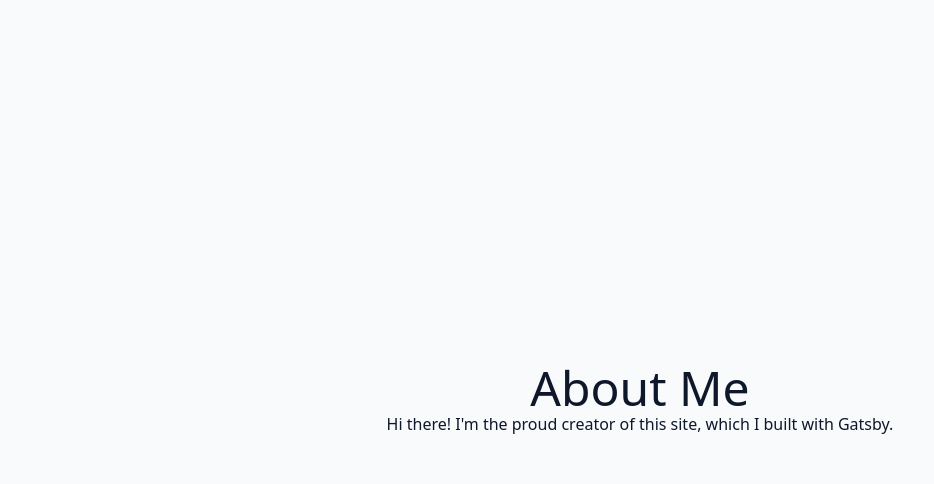
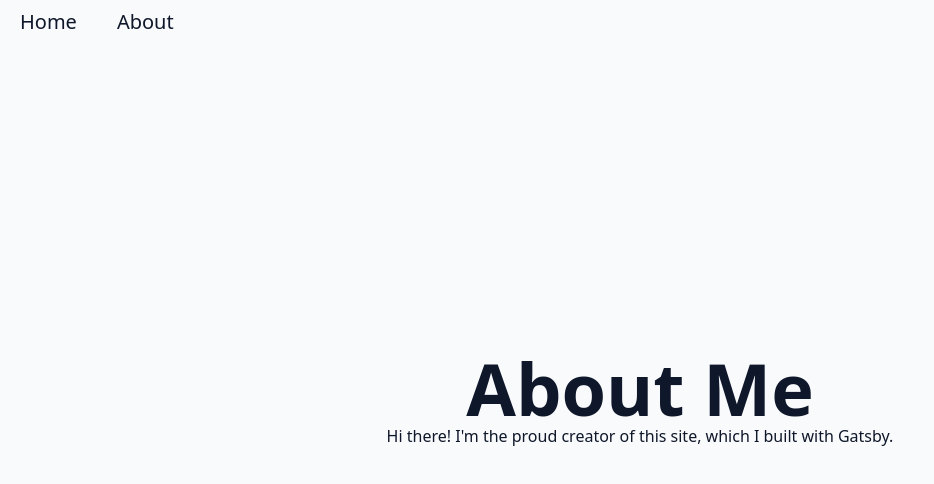
Before and after one commit to ElDucche/blog, a Gatsby site: page /about in a window 1280 px wide. Shown: the whole page, without its empty margins (0-934 px from the left). Built offline with nearby package versions, Linux system fonts and the light colour scheme; Gatsby itself is replaced by a stand-in of ours.

Commit message:
partie 4 avec le layout

```diff
--- /dev/null
+++ b/src/components/layout.js
@@ -0,0 +1,23 @@
+import * as React from 'react'
+import { Link } from 'gatsby'
+
+const Layout = ({ pageTitle, children }) => {
+  return (
+    <div className='text-slate-900 dark:text-slate-50 bg-slate-50 dark:bg-slate-900'>
+      <nav className='fixed mt-2'>
+        <ul className='list-none text-lg flex justify-evenly'>
+          <li className=''><Link to="/" className="layout-link">Home</Link></li>
+          <li className=''><Link to="/about" className="layout-link">About</Link></li>
+        </ul>
+      </nav>
+      <main className='p-0 m-0'>
+        <section className='grid content-center place-items-center h-screen'>
+            <h1 className='text-7xl font-bold'>{pageTitle}</h1>
+            {children}
+        </section>
+      </main>
+    </div>
+  )
+}
+
+export default Layout
--- a/src/pages/about.js
+++ b/src/pages/about.js
@@ -1,13 +1,11 @@
 import * as React from 'react';
+import Layout from '../components/layout';
 
 const AboutPage = () => {
     return (
-      <main className="text-slate-900 bg-slate-50 dark:text-slate-50 dark:bg-slate-900">
-        <section className="h-screen grid content-center place-items-center">
-          <h1 className='text-5xl'>About Me</h1>
-          <p className='font-light'>Hi there! I'm the proud creator of this site, which I built with Gatsby.</p>
-        </section>
-      </main>
+      <Layout pageTitle="About Me">
+        <p>Hi there! I'm the proud creator of this site, which I built with Gatsby.</p>
+      </Layout>
     )
   }
 
--- a/src/pages/index.js
+++ b/src/pages/index.js
@@ -1,19 +1,11 @@
 import * as React from "react"
-import { Link } from "gatsby"
+import Layout from "../components/layout"
 
 const IndexPage = () => {
   return (
-    <main className="text-slate-900 bg-slate-50 dark:text-slate-50 dark:bg-slate-900">
-      <section className="h-screen grid content-center place-items-center">
-        <h1 className="text-5xl font-bold">
-          My first Gatsby site
-          <br />
-          <span className="text-3xl italic capitalize">I'm making this by following the Gatsby Tuto !</span>
-        </h1>
-        <Link to="/about" className="text-2xl mt-4 p-2 rounded hover:bg-slate-900 hover:text-slate-50">About</Link>
-      </section>
-
-    </main>
+    <Layout pageTitle="Home Page">
+      <p>I'm making this by following the Gatsby Tutorial.</p>
+    </Layout>
   )
 }
 
--- a/src/styles/global.css
+++ b/src/styles/global.css
@@ -1,3 +1,9 @@
 @tailwind base;
 @tailwind components;
 @tailwind utilities;
+
+@layer components {
+    .layout-link {
+        @apply p-2 m-3 hover:bg-slate-900 hover:text-slate-50 rounded-sm text-xl font-medium duration-100 ease-in
+    }
+}
```
